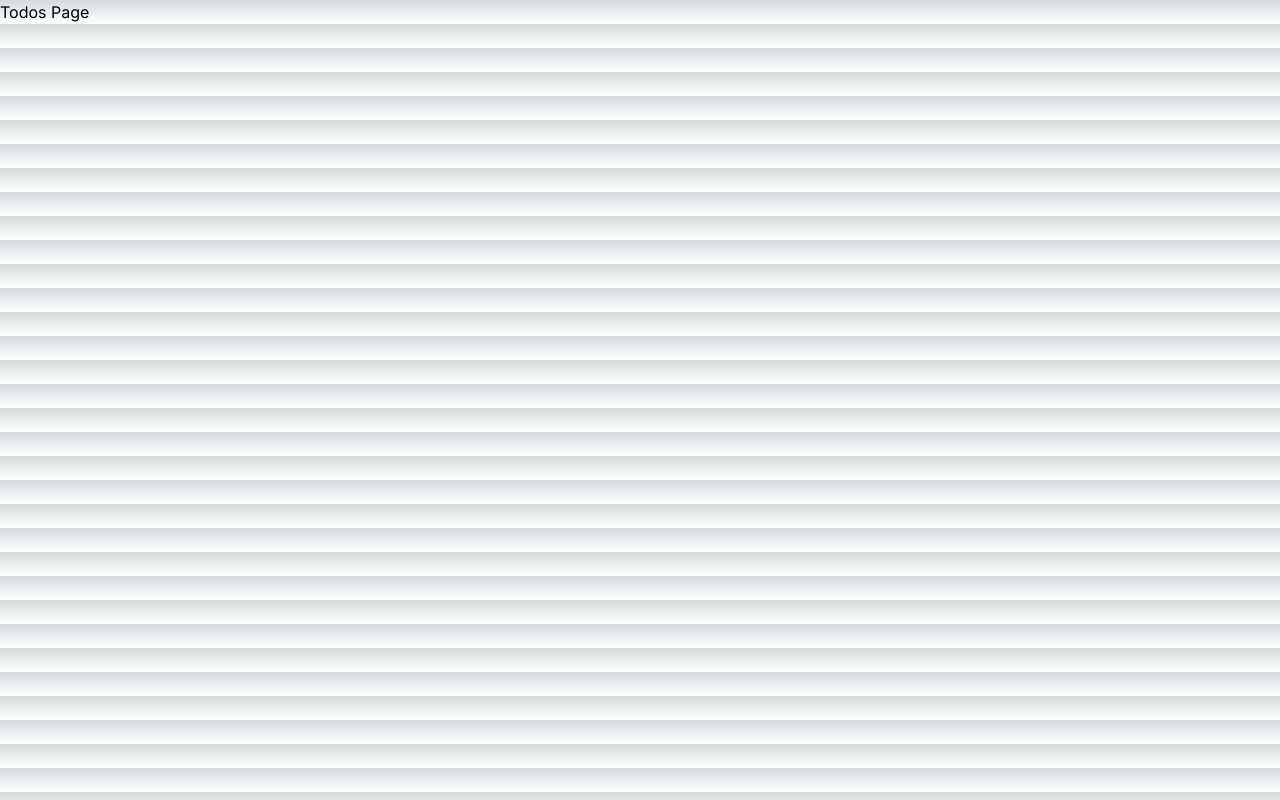
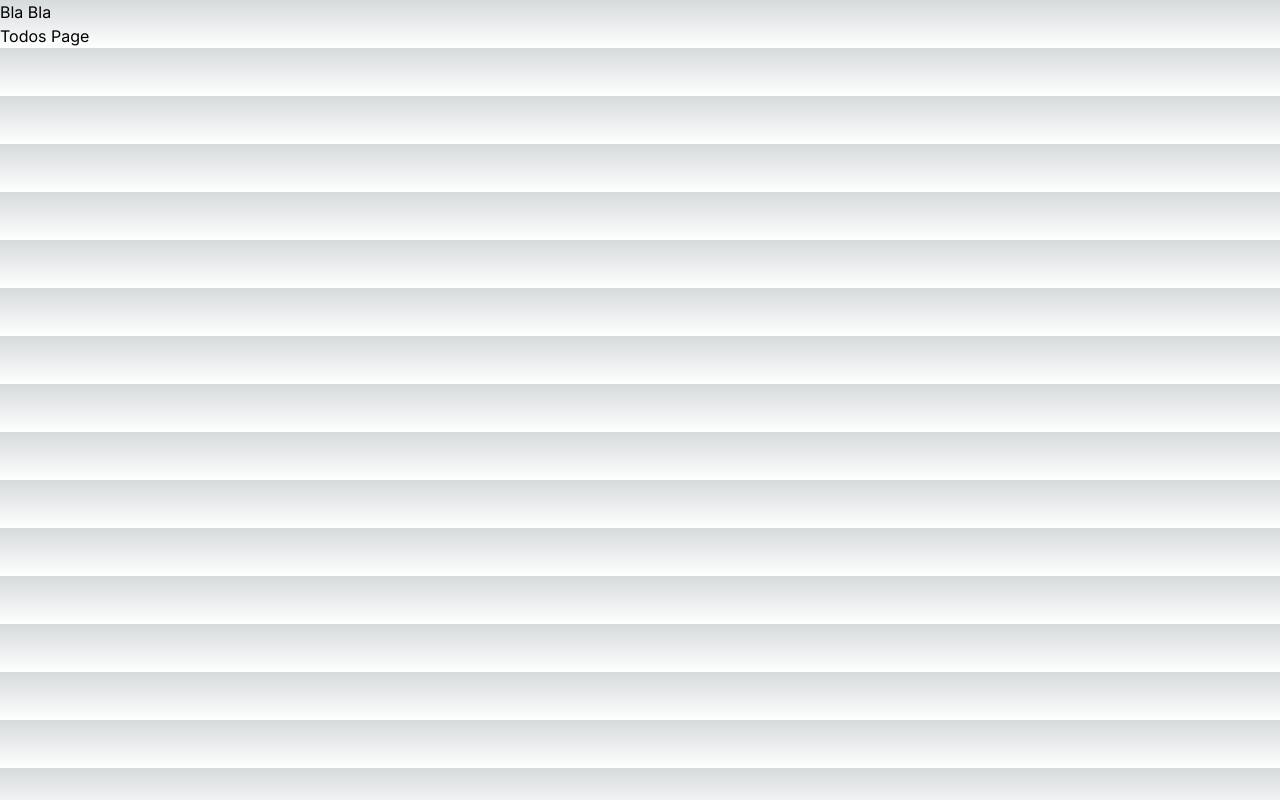
Before and after one commit to YaroslavAntoniuk/nextjs-basic, a Next.js app: page /todos in a window 1280 px wide. Built offline with nearby package versions, Linux system fonts and the light colour scheme.

Commit message:
Added a dashboard layout

```diff
--- /dev/null
+++ b/app/(dashboard)/layout.tsx
@@ -0,0 +1,14 @@
+export default function DashboardLayout({
+  children, // will be a page or nested layout
+}: {
+  children: React.ReactNode
+}) {
+  return (
+    <section>
+      {/* Include shared UI here e.g. a header or sidebar */}
+      <nav>Bla Bla</nav>
+
+      {children}
+    </section>
+  )
+}
```
